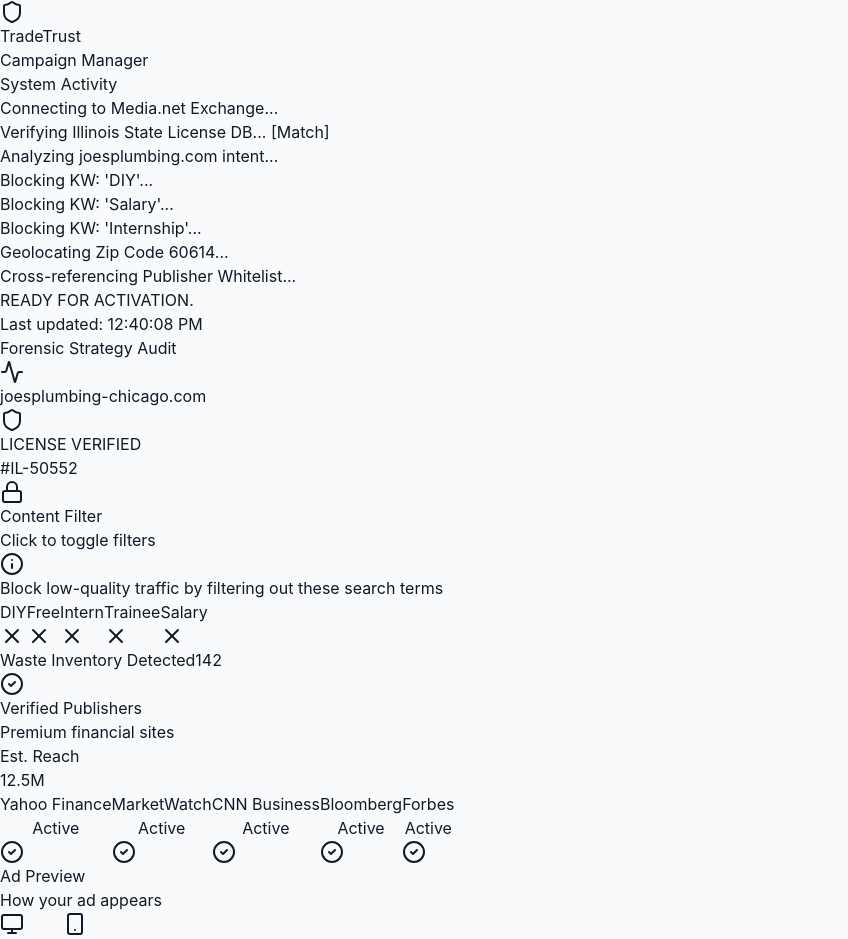
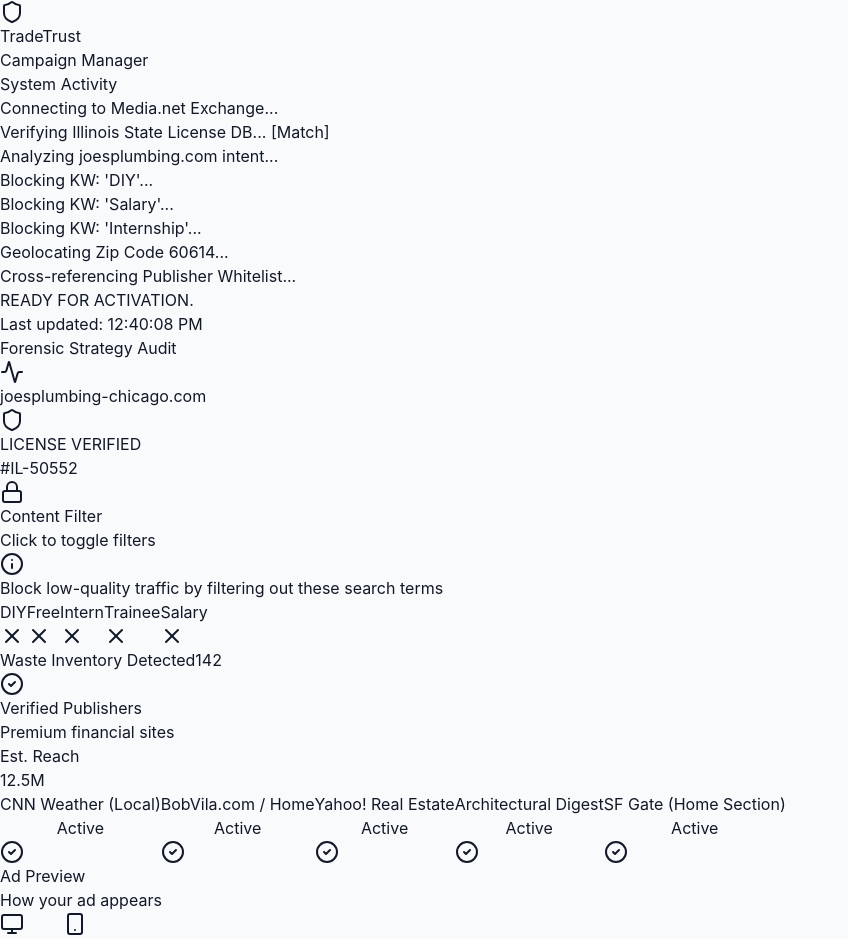
Before and after one commit to mobhinge/TradeTrust-MVP, a React (Vite) app: page / in a window 1280 px wide. Shown: the top 939 px of the page, without its empty margins (0-848 px from the left). Built offline with nearby package versions, Linux system fonts and the light colour scheme.

Commit message:
Update publisher list to match Home Services context

```diff
--- a/src/Dashboard.tsx
+++ b/src/Dashboard.tsx
@@ -32,11 +32,11 @@
   const allKeywords = ['DIY', 'Free', 'Intern', 'Trainee', 'Salary'];
   const [activeKeywords, setActiveKeywords] = useState<string[]>(allKeywords);
   const [publishers, setPublishers] = useState([
-    { name: 'Yahoo Finance', verified: true, enabled: true, reach: 2500000 },
-    { name: 'MarketWatch', verified: true, enabled: true, reach: 1800000 },
-    { name: 'CNN Business', verified: true, enabled: true, reach: 3200000 },
-    { name: 'Bloomberg', verified: true, enabled: true, reach: 2100000 },
-    { name: 'Forbes', verified: true, enabled: true, reach: 2900000 },
+    { name: 'CNN Weather (Local)', verified: true, enabled: true, reach: 2500000 },
+    { name: 'BobVila.com / Home', verified: true, enabled: true, reach: 1800000 },
+    { name: 'Yahoo! Real Estate', verified: true, enabled: true, reach: 3200000 },
+    { name: 'Architectural Digest', verified: true, enabled: true, reach: 2100000 },
+    { name: 'SF Gate (Home Section)', verified: true, enabled: true, reach: 2900000 },
   ]);
   const [previewMode, setPreviewMode] = useState<'desktop' | 'mobile'>('desktop');
   const [isActivating, setIsActivating] = useState(false);
```
